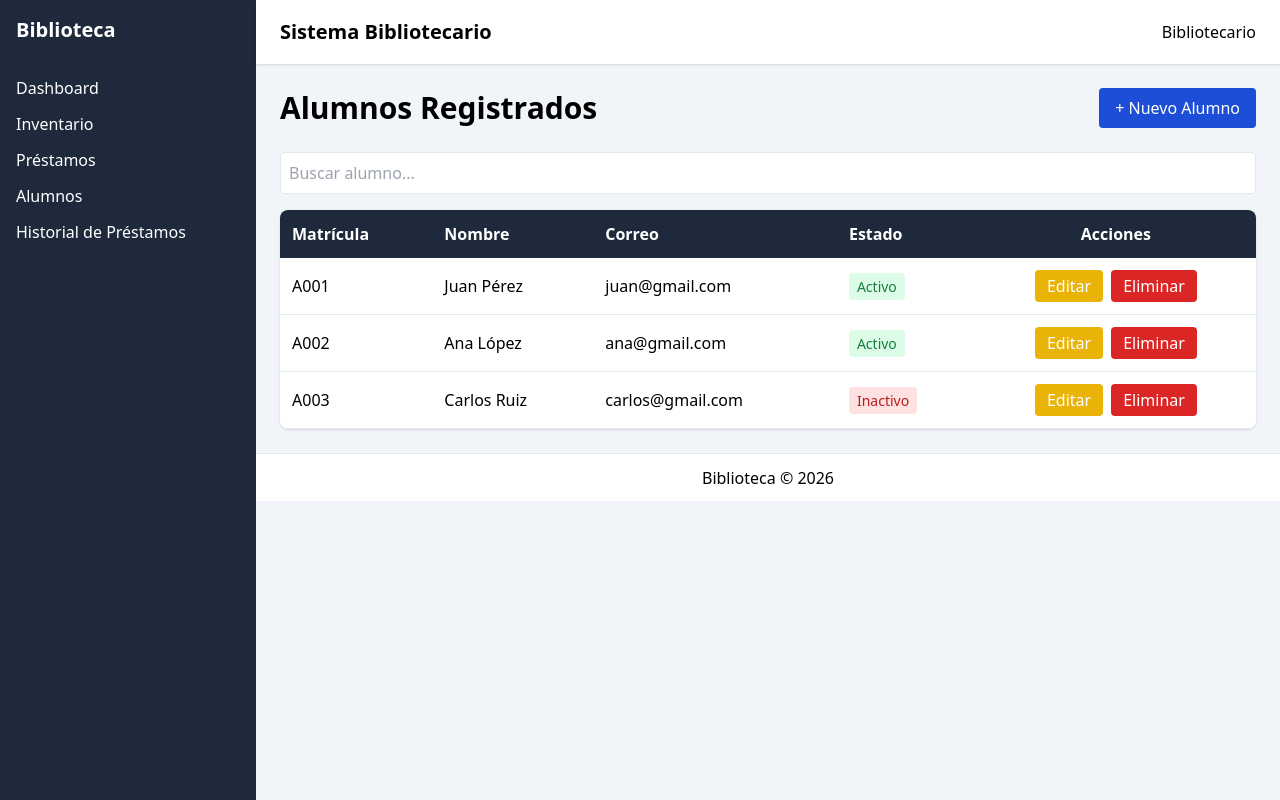
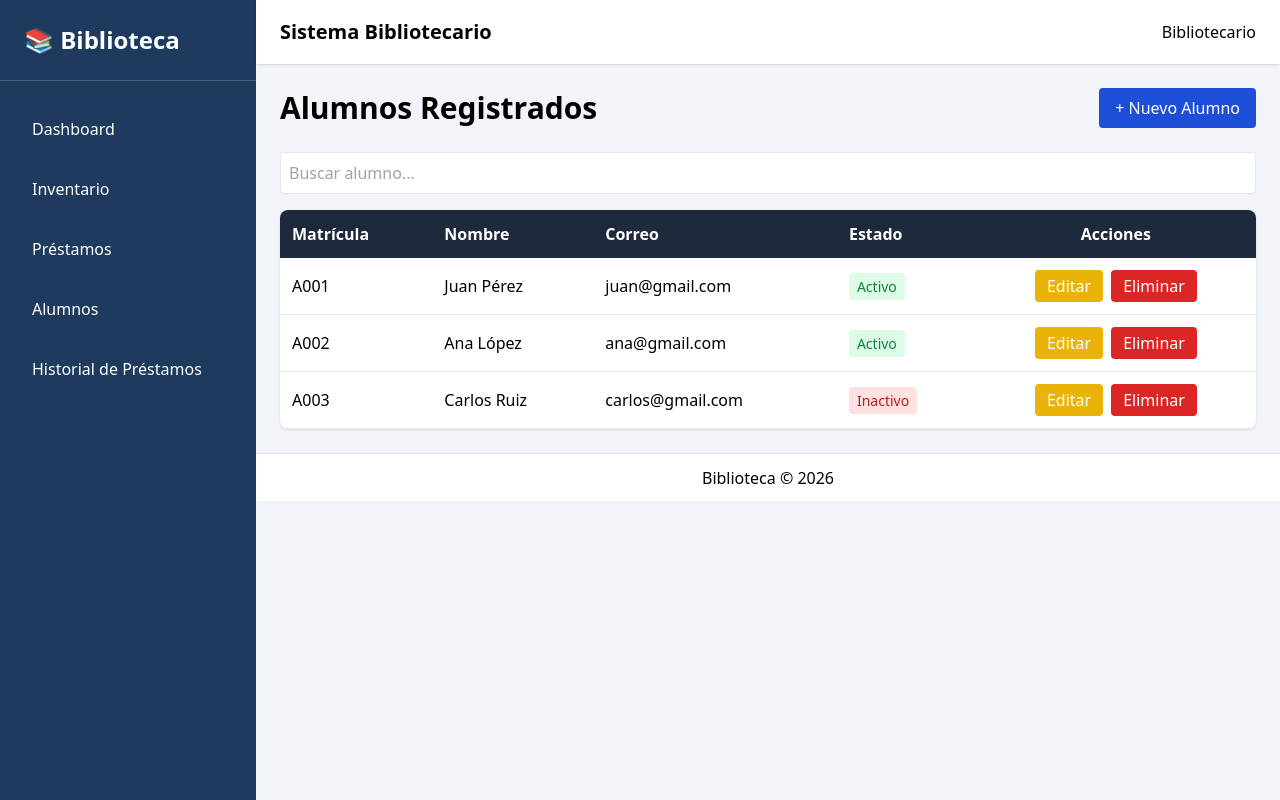
Before and after one commit to Drift303/Bibliotecas-App, a React (Vite) app: page /students in a window 1280 px wide. Built offline with nearby package versions, Linux system fonts and the light colour scheme.

Commit message:
Estilos al Sidebar

```diff
--- a/src/components/Sidebar.tsx
+++ b/src/components/Sidebar.tsx
@@ -2,31 +2,101 @@ import { Link } from "react-router-dom";
 
 export default function Sidebar() {
   return (
-    <aside className="w-64 bg-slate-800 text-white min-h-screen">
-      <div className="p-4 text-xl font-bold">
-        Biblioteca
+    <aside className="w-64 bg-[#1E3A5F] text-white min-h-screen shadow-xl">
+
+      <div className="p-6 text-2xl font-bold border-b border-white/20">
+        📚 Biblioteca
       </div>
 
-      <nav className="flex flex-col p-4 gap-3">
-        <Link to="/dashboard">Dashboard</Link>
+      <nav className="flex flex-col p-4 gap-3 mt-2">
 
-        <Link to="/inventory">
+        <Link
+          to="/dashboard"
+          className="
+            px-4
+            py-3
+            rounded-xl
+            transition-all
+            duration-300
+            hover:bg-[#3B82F6]
+            hover:text-white
+            hover:translate-x-2
+            hover:shadow-lg
+          "
+        >
+          Dashboard
+        </Link>
+
+        <Link
+          to="/inventory"
+          className="
+            px-4
+            py-3
+            rounded-xl
+            transition-all
+            duration-300
+            hover:bg-[#3B82F6]
+            hover:text-white
+            hover:translate-x-2
+            hover:shadow-lg
+          "
+        >
           Inventario
         </Link>
 
-        <Link to="/quick-loan">
+        <Link
+          to="/quick-loan"
+          className="
+            px-4
+            py-3
+            rounded-xl
+            transition-all
+            duration-300
+            hover:bg-[#3B82F6]
+            hover:text-white
+            hover:translate-x-2
+            hover:shadow-lg
+          "
+        >
           Préstamos
         </Link>
 
-        <Link to="/students">
+        <Link
+          to="/students"
+          className="
+            px-4
+            py-3
+            rounded-xl
+            transition-all
+            duration-300
+            hover:bg-[#3B82F6]
+            hover:text-white
+            hover:translate-x-2
+            hover:shadow-lg
+          "
+        >
           Alumnos
         </Link>
-        <Link to="/loans">
+
+        <Link
+          to="/loans"
+          className="
+            px-4
+            py-3
+            rounded-xl
+            transition-all
+            duration-300
+            hover:bg-[#3B82F6]
+            hover:text-white
+            hover:translate-x-2
+            hover:shadow-lg
+          "
+        >
           Historial de Préstamos
         </Link>
 
+      </nav>
 
-      </nav>
     </aside>
   );
 }
```
